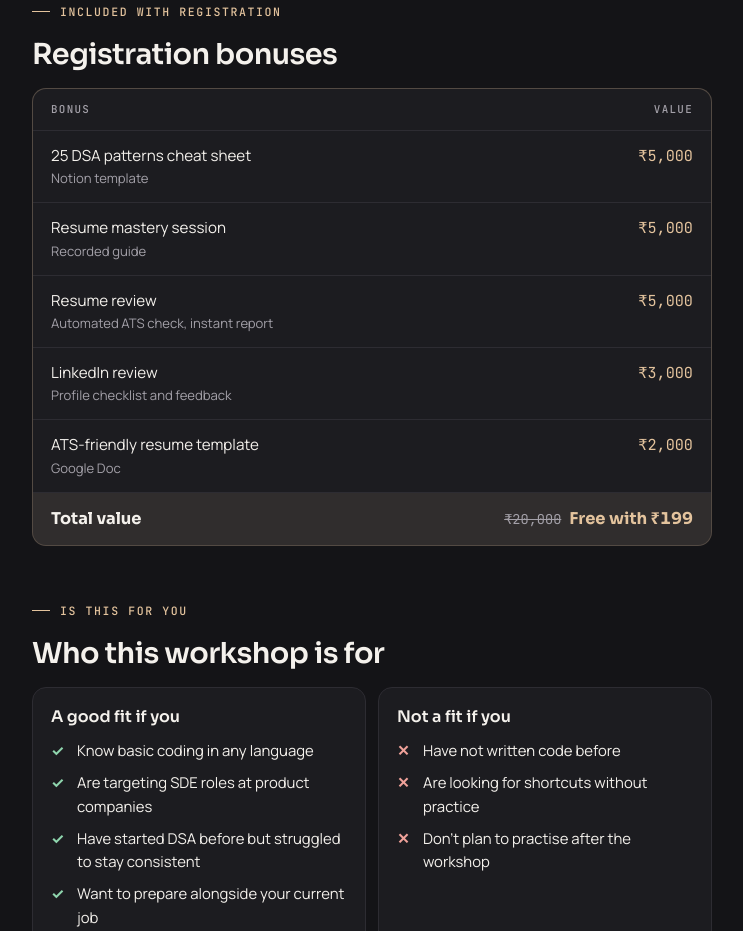
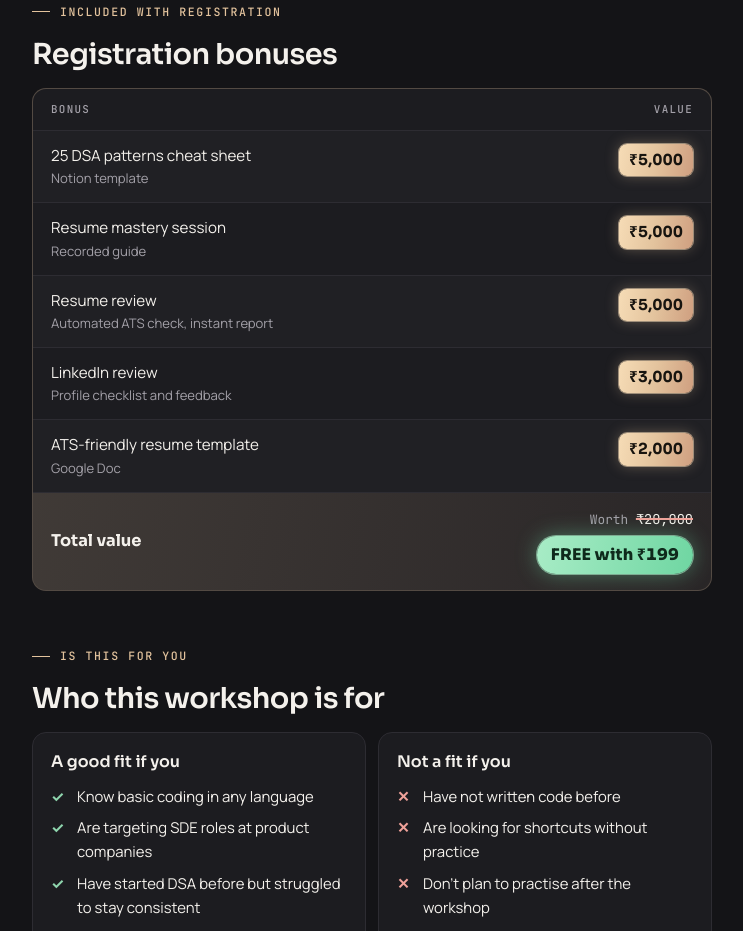
Before and after one commit to dineshkumarsd/vanakkam-dsa-webinar-demo, a plain HTML site: page index.html in a window 1280 px wide. Shown: the part 2319-3250 px from the top of the page, without its empty margins (268-1011 px from the left). Drawn offline with Linux system fonts and the light colour scheme.

Commit message:
Highlight bonus amounts and FREE total badge
Co-Authored-By: Claude Opus 5.5 <noreply@anthropic.com>
Claude-Session: https://claude.ai/code/session_015GHcmGBmRQph8PHeijGoax

```diff
--- a/index.html
+++ b/index.html
@@ -246,6 +246,20 @@ body.bar-on{padding-bottom:88px}
 .bar .in{max-width:none}
 .bar .btn{padding:12px 22px;border-radius:12px}
 body.bar-on{padding-bottom:104px}
+
+/* bonus amounts highlighted */
+.bonus .amt{display:inline-block;font-family:var(--display);font-weight:700;font-size:.95rem;color:var(--on-champ);
+  background:linear-gradient(100deg,#f6dcb6,#e3c39d 50%,#cf9f80);border-radius:8px;padding:4px 10px;
+  box-shadow:0 0 0 1px rgb(255 228 190 / .5),0 0 14px rgb(227 195 157 / .35)}
+.bonus tbody tr:nth-child(odd) td{background:rgb(255 255 255 / .02)}
+.bonus th:last-child,.bonus td:last-child{width:1%}
+.bonus tfoot tr{background:linear-gradient(100deg,rgb(227 195 157 / .18),rgb(201 154 124 / .08))}
+.bonus tfoot td{background:none!important;padding-block:16px;vertical-align:middle}
+.bonus .tot{display:flex;flex-direction:column;align-items:flex-end;gap:6px}
+.bonus .was{font-family:var(--mono);font-size:.8rem;color:var(--muted);font-weight:400}
+.bonus .was s{color:var(--ink);text-decoration-color:#f0a29a;text-decoration-thickness:2px;margin:0}
+.bonus .free{font-family:var(--display);font-weight:800;font-size:1rem;letter-spacing:.01em;color:#0f2a1c;background:linear-gradient(100deg,#a8ecc6,#6fd6a2);
+  border-radius:999px;padding:6px 14px;box-shadow:0 0 0 1px rgb(168 236 198 / .6),0 0 22px rgb(111 214 162 / .45);white-space:nowrap}
 </style>
 </head><body>
 
@@ -391,13 +405,13 @@ body.bar-on{padding-bottom:104px}
       <table>
         <thead><tr><th>Bonus</th><th>Value</th></tr></thead>
         <tbody>
-          <tr><td>25 DSA patterns cheat sheet<small>Notion template</small></td><td>₹5,000</td></tr>
-          <tr><td>Resume mastery session<small>Recorded guide</small></td><td>₹5,000</td></tr>
-          <tr><td>Resume review<small>Automated ATS check, instant report</small></td><td>₹5,000</td></tr>
-          <tr><td>LinkedIn review<small>Profile checklist and feedback</small></td><td>₹3,000</td></tr>
-          <tr><td>ATS-friendly resume template<small>Google Doc</small></td><td>₹2,000</td></tr>
+          <tr><td>25 DSA patterns cheat sheet<small>Notion template</small></td><td><span class="amt">₹5,000</span></td></tr>
+          <tr><td>Resume mastery session<small>Recorded guide</small></td><td><span class="amt">₹5,000</span></td></tr>
+          <tr><td>Resume review<small>Automated ATS check, instant report</small></td><td><span class="amt">₹5,000</span></td></tr>
+          <tr><td>LinkedIn review<small>Profile checklist and feedback</small></td><td><span class="amt">₹3,000</span></td></tr>
+          <tr><td>ATS-friendly resume template<small>Google Doc</small></td><td><span class="amt">₹2,000</span></td></tr>
         </tbody>
-        <tfoot><tr><td>Total value</td><td><s>₹20,000</s>Free with ₹199</td></tr></tfoot>
+        <tfoot><tr><td>Total value</td><td><div class="tot"><span class="was">Worth <s>₹20,000</s></span><span class="free">FREE with ₹199</span></div></td></tr></tfoot>
       </table>
     </div>
   </section>
```
